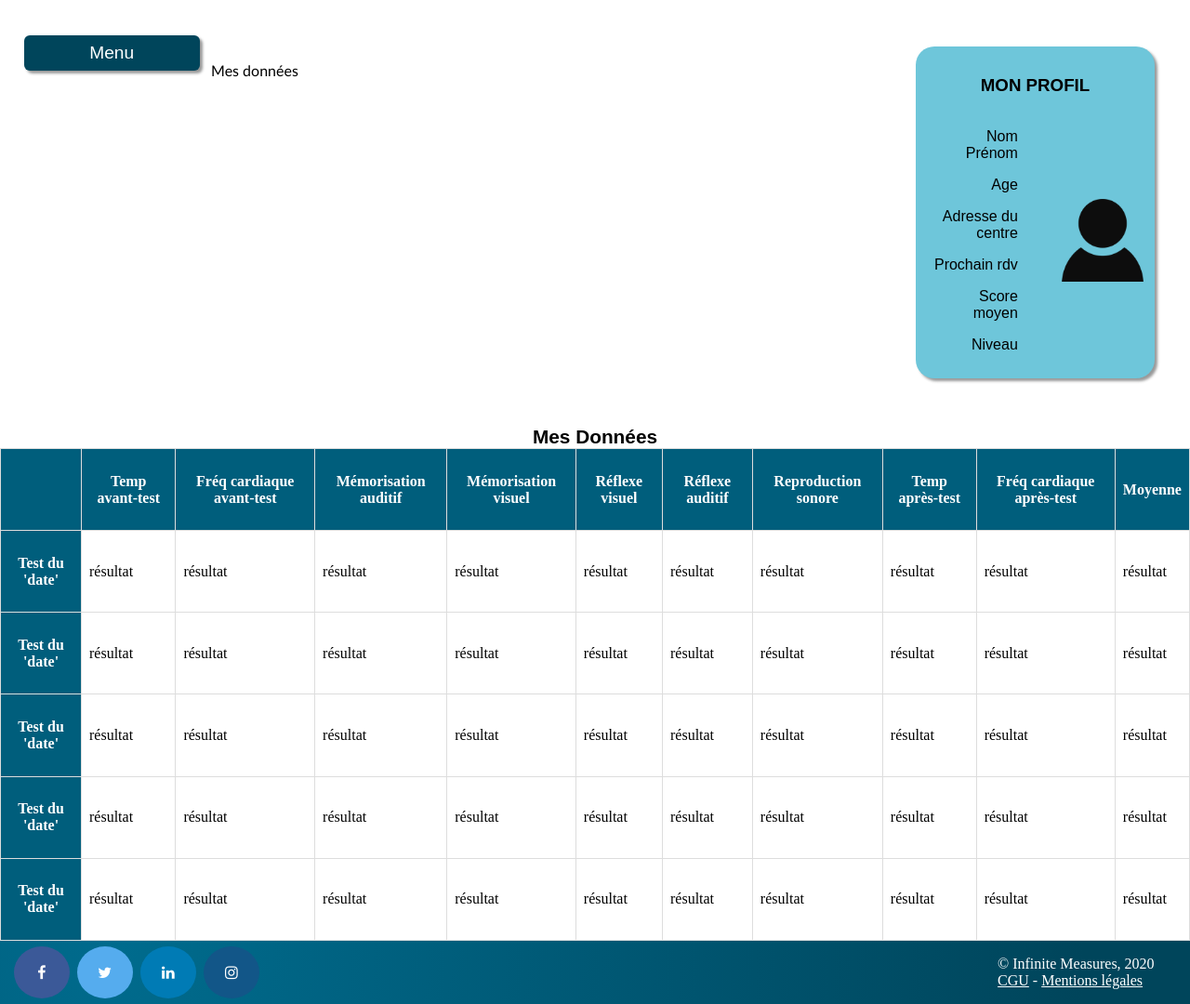
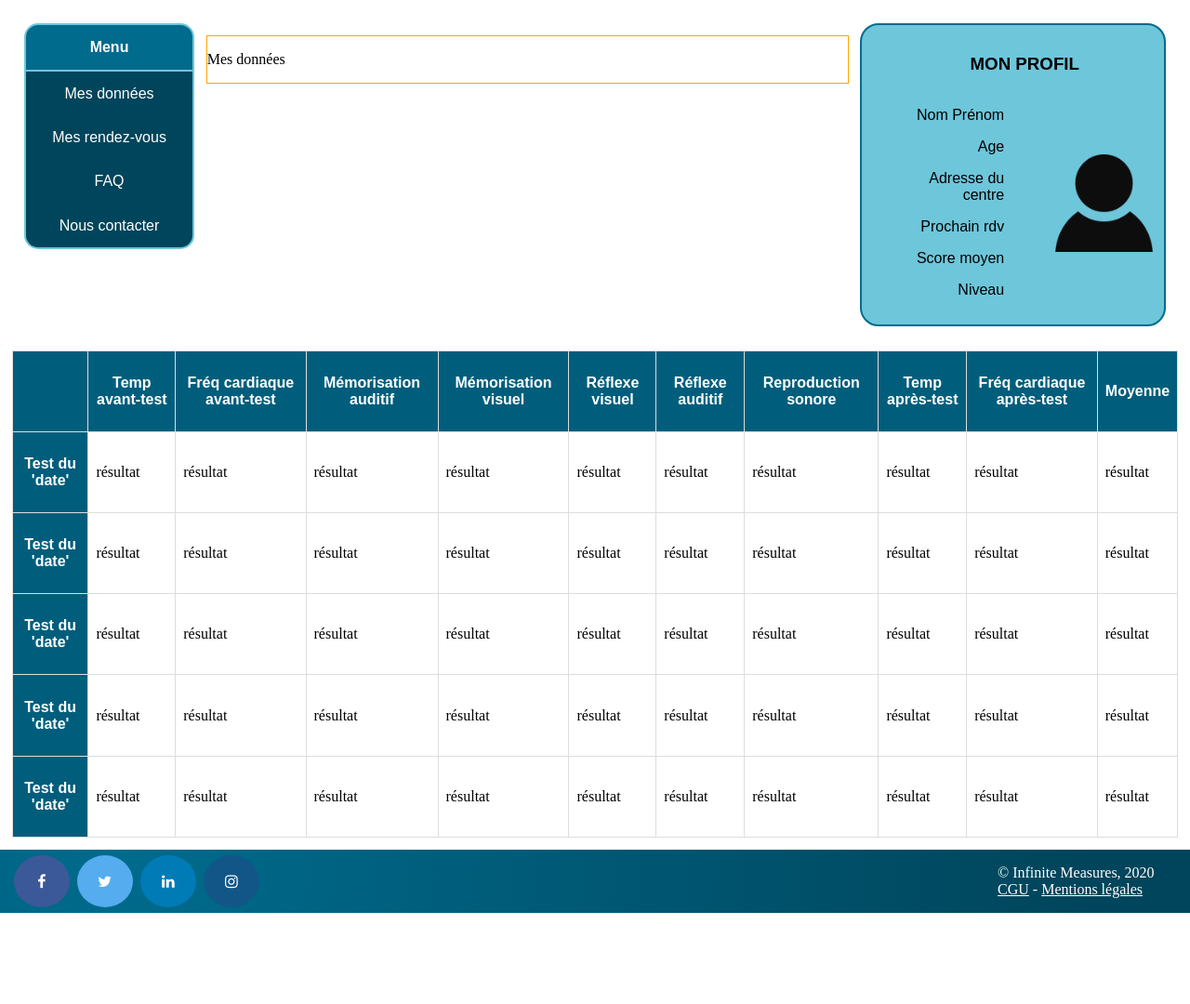
Before and after one commit to lecl10664/Programmation_Web, a PHP site: page /php/mesDonneesUtilisateurs.php in a window 1280 px wide. Shown: the part 174-1254 px from the top of the page at 93% size. After the commit the page ends 1156 px from the top, so only its background shows below. Run offline with PHP 8.4, Linux system fonts and the light colour scheme.

Commit message:
modif janie

```diff
--- a/css/mesDonneesUtilisateur.css
+++ b/css/mesDonneesUtilisateur.css
@@ -1,16 +1,6 @@
-
-#conteneur1 {
-    margin: 3% 2% 3% 2%;
-    height: auto;
-    display: flex;
-    flex-direction: row;
-    justify-content: center;
-}
-
-#menu {
+/*#menu {
     margin: 1% 1% 1% 1%;
     padding:0;
-    margin:0;
     list-style:none;
     text-align: center;
     width: 25%;
@@ -61,27 +51,74 @@
 }
 #menu li:hover li {
     max-height: 15em;
+}*/
+
+#conteneur1 {
+    margin : 2% 2% 2% 2%;
+    height: auto;
+    display: flex;
+    flex-direction: row;
+    justify-content: flex-start;
+    align-items: flex-start;
+}
+
+#menu {
+    flex-grow: 1;
+    font-family: Arial, Helvetica, sans-serif;
+    border-collapse: collapse;
+    width: 40%;
+    text-align: center;
+}
+
+
+#menu a {
+    background-color: rgba(0,69,91,1);
+    color: white;
+    display: block;
+    padding: 8%;
+    text-decoration: none;
+    border-left: 2px solid #6ec6da;
+    border-right: 2px solid #6ec6da;
+}
+
+#menu a:last-child {
+    border-bottom: 2px solid #6ec6da;
+    border-bottom-left-radius: 15px;
+    border-bottom-right-radius: 15px;
+
+}
+
+#menu a:hover {
+    background-color: #6ec6da;
+}
+
+#menu a.active {
+    background-color: rgba(0,107,141,1);
+    color: white;
+    font-weight: bold;
+    border-top-left-radius: 15px;
+    border-top-right-radius: 15px;
+    border: 2px solid #6ec6da;
+}
+
+#menu a.active:hover {
+    background-color: rgba(0,107,141,1);
 }
 
 #main {
+    flex-grow: 1;
     margin: 1% 1% 1% 1%;
-    font-family: "Trebuchet MS", Arial, Helvetica, sans-serif;
-    border-collapse: collapse;
-    width: 100%;
-}
-
-#content{
-    margin: 1% 1% 1% 1%;
-    /*margin: 20px 20px 50px 50px;*/
+    width: 150%;
+    border: 1px solid orange;
 }
 
 #profil
 {
-    border: none;
+    flex-grow: 1;
+    border: 2px solid rgba(0,107,141,1);
     border-radius: 20px;
-    width: 100%;
-    box-shadow: 3px 3px 3px #999;
-    padding: 5% 5% 5% 5%;
+    width: 60%;
+    padding: 1% 1% 1% 3%;
     background-color: #6ec6da;
     float: right;
 }
@@ -118,13 +155,13 @@
     width: 58%;
     padding-left: 20%;
     align-self: center;
-
     box-sizing: border-box;
 }
 
 table
 {
     border-collapse: collapse;
+    margin: 1% 1% 1% 1%;
 }
 
 caption {
@@ -147,6 +184,8 @@ th {
     text-align: center;
     background-color: rgb(0,94,124);
     color: white;
+    font-family: Arial, Helvetica, sans-serif;
+    text-align: center;
 }
 
 tr:hover {background-color: #ddd;}
--- a/php/mesDonneesUtilisateurs.php
+++ b/php/mesDonneesUtilisateurs.php
@@ -16,23 +16,18 @@ chdir($dir2.DIRECTORY_SEPARATOR);
 <body>
 
 <div id="conteneur1">
+    <div id="menu">
+        <a href="#" class="active">Menu</a>
+        <a href="mesDonneesUtilisateurs.php">Mes données</a>
+        <a href="utilisateur.php">Mes rendez-vous</a>
+        <a href="faq.php">FAQ</a>
+        <a href="contact.php">Nous contacter</a>
+    </div>
 
-<div id="menu">
-    <li><a href="#">Menu</a>
-        <ul>
-            <li><a href="mesDonneesUtilisateurs.php">Mes données</a></li>
-            <li><a href="utilisateur.php">Prendre rendez-vous</a></li>
-            <li><a href="faq.php">FAQ</a></li>
-            <li><a href="contact.php">Nous contacter</a></li>
-        </ul>
-    </li>
-</div>
+    <div id="main">
+        <p> Mes données</p>
+    </div>
 
-<div id="main">
-    <p>Mes données</p>
-</div>
-
-<div id="content">
     <div id="profil">
         <h3 class="profil-titre">MON PROFIL</h3>
 
@@ -48,15 +43,12 @@ chdir($dir2.DIRECTORY_SEPARATOR);
             <img class="profil-photo" src="/images/profil_400x400.png" title="profil_admin"></img>
         </div>
     </div>
-</div>
 
 </div>
 
-<div id="conteneur2">
-
 <div id="tableau">
     <table>
-        <caption>Mes Données</caption>
+        <cpation> </cpation>
         <tr>
             <th></th>
             <th>Temp avant-test</th>
@@ -138,8 +130,6 @@ chdir($dir2.DIRECTORY_SEPARATOR);
     </table>
 </div>
 
-</div>
-
 </body>
 
 <footer>
```
